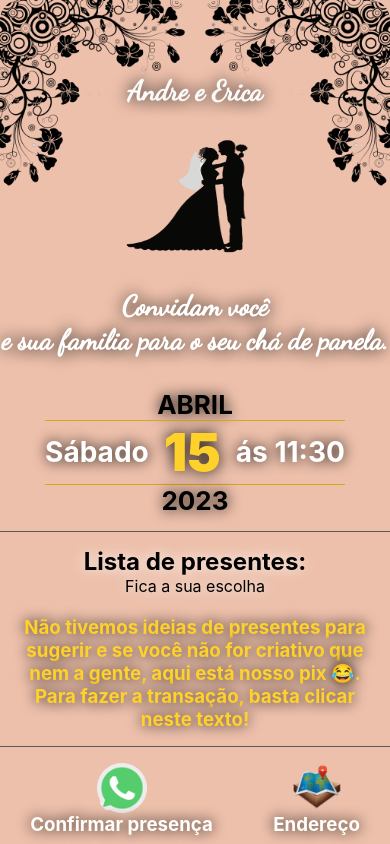
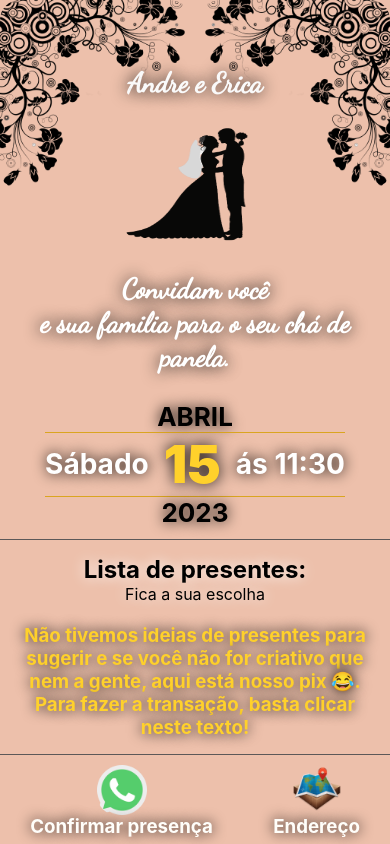
Before and after one commit to andre09999/convite-cha-almo-o, a React (Create React App) app: page /home in a window 390 px wide. Built offline with nearby package versions, Linux system fonts and the light colour scheme.

Commit message:
Update App.css

```diff
--- a/src/App.css
+++ b/src/App.css
@@ -228,6 +228,11 @@ header{
     justify-content: center;
     margin-top: 25vh;
   }
+  .msg{
+    margin-left: 10vw;
+    text-align: center;
+    width: 80vw !important;
+  }
   label:hover{
     background-color: rgba(255, 255, 255, 0.219);
     width: 90vw;
```
